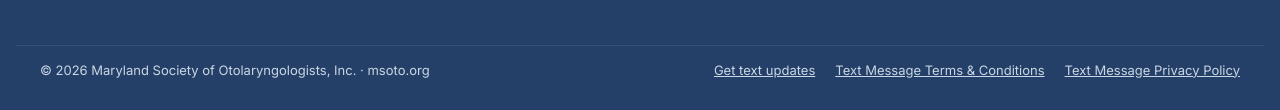
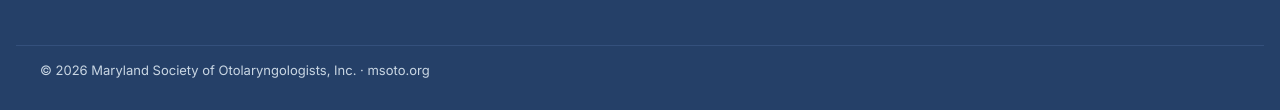
Before and after one commit to agentproxycoder/msoto-website, a plain HTML site: page terms.html in a window 1280 px wide. Shown: the part 1729-1839 px from the top of the page. Drawn offline with Linux system fonts and the light colour scheme.

Commit message:
Remove text-alert and policy links from the footer
Co-Authored-By: Claude Opus 5.5 <noreply@anthropic.com>
Claude-Session: https://claude.ai/code/session_01G8mKgQrYKrPP9XqpTYcrnU

```diff
--- a/terms.html
+++ b/terms.html
@@ -76,7 +76,7 @@ h1,h2,h3{font-family:Archivo,Inter,sans-serif;margin:0}
 <a href="sponsors.html" style="color:#C9D6E3">Sponsors</a>
 </div>
 </div>
-<div style="max-width:1200px;margin:0 auto;padding:16px 24px 32px;border-top:1px solid #34507C;font-size:13px;display:flex;flex-wrap:wrap;justify-content:space-between;gap:8px 24px"><span>© 2026 Maryland Society of Otolaryngologists, Inc. · msoto.org</span><span style="display:flex;flex-wrap:wrap;gap:8px 20px"><a href="https://lp.constantcontactpages.com/sl/EMZjdOZ" target="_blank" rel="noopener" style="color:#C9D6E3">Get text updates</a><a href="terms.html" style="color:#C9D6E3">Text Message Terms &amp; Conditions</a><a href="privacy.html" style="color:#C9D6E3">Text Message Privacy Policy</a></span></div>
+<div style="max-width:1200px;margin:0 auto;padding:16px 24px 32px;border-top:1px solid #34507C;font-size:13px;display:flex;flex-wrap:wrap;justify-content:space-between;gap:8px 24px"><span>© 2026 Maryland Society of Otolaryngologists, Inc. · msoto.org</span></div>
 </footer>
 </div>
 <script src="assets/site.js" defer></script>
```
Also changed, not shown: about.html (+1 -1 lines), advocacy.html (+1 -1 lines), contact.html (+1 -1 lines), events.html (+1 -1 lines), index.html (+1 -1 lines), membership.html (+1 -1 lines), privacy.html (+1 -1 lines), sponsors.html (+1 -1 lines).
